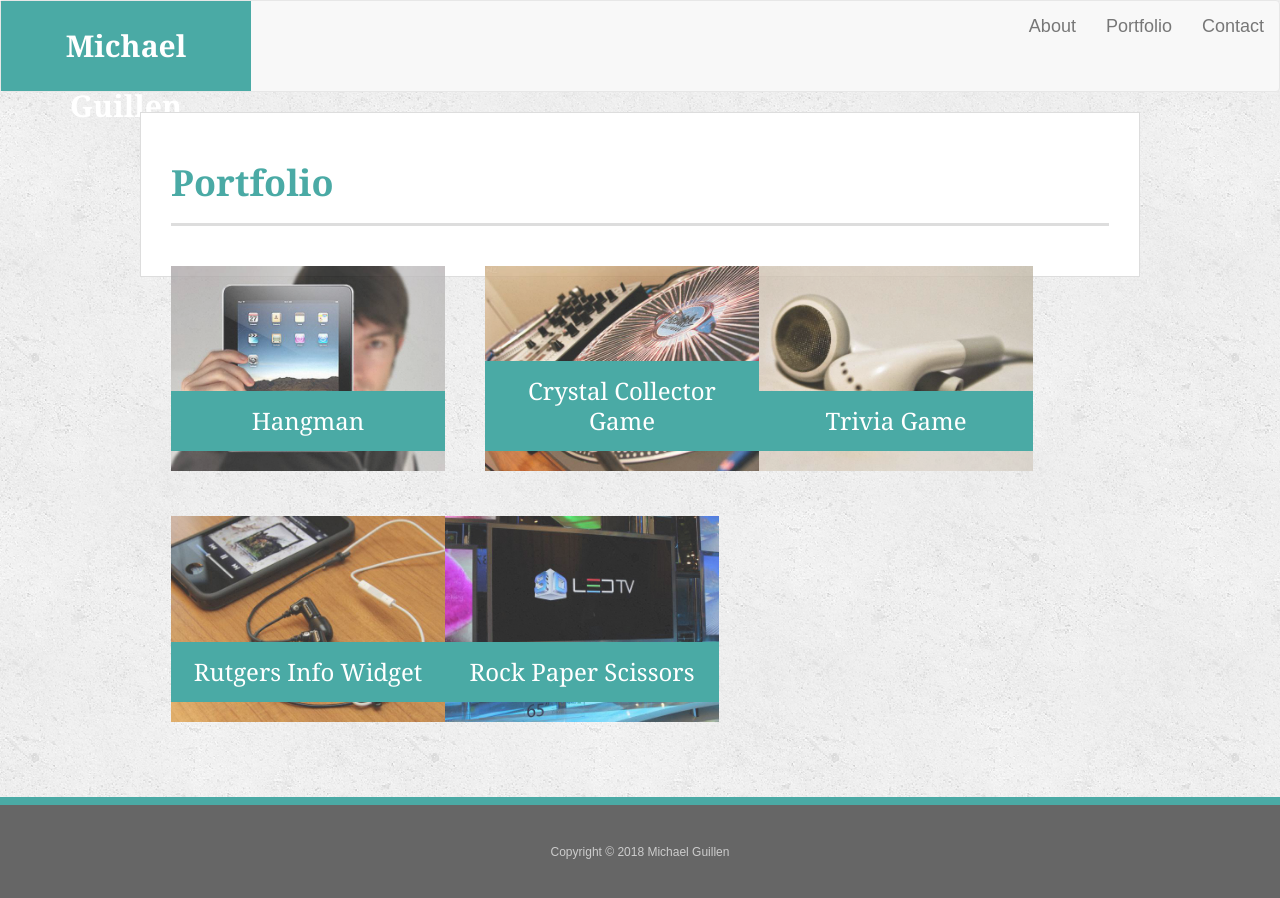
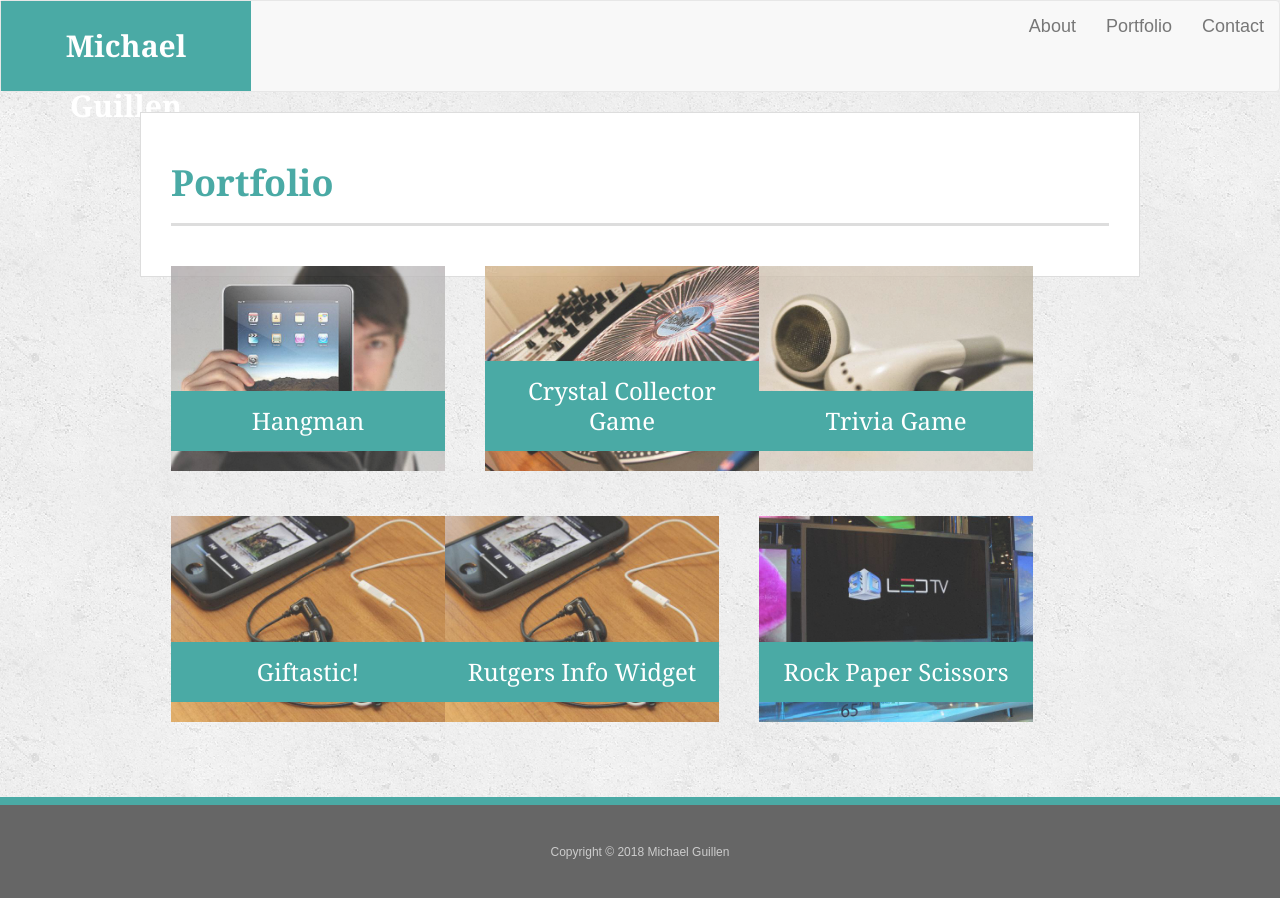
Before and after one commit to michaelguillen7/BootstrapPortfolio, a plain HTML site: page portfolio.html in a window 1280 px wide. Drawn offline with nearby package versions, Linux system fonts and the light colour scheme; files whose address does not match are found by name.

Commit message:
added giftastic portfolio

```diff
--- a/portfolio.html
+++ b/portfolio.html
@@ -58,6 +58,12 @@
 						<h3>Trivia Game</h3>
 					</div>
 					<div class="work">
+						<a href="https://michaelguillen7.github.io/GifTastic/">
+							<img src="assets/images/technics-q-c-640-480-7.jpg" alt="Giftastic">
+						</a>
+						<h3>Giftastic!</h3>
+					</div>
+					<div class="work">
 						<img src="assets/images/technics-q-c-640-480-7.jpg" alt="Rutgers Info Widget">
 
 						<h3>Rutgers Info Widget</h3>
```
